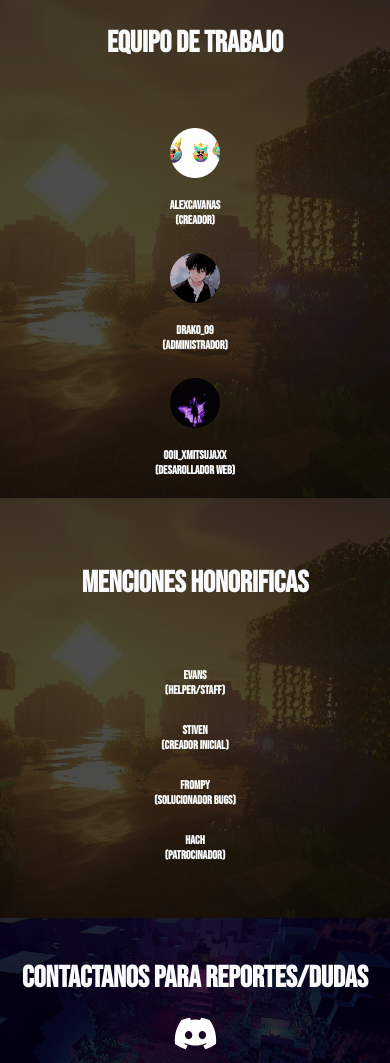
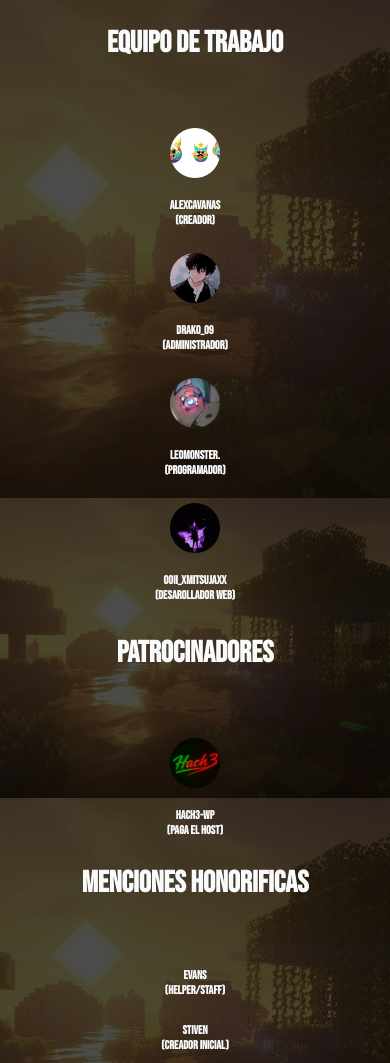
Before and after one commit to EternityRealms/Eternity-Realms, a plain HTML site: page index.html in a window 390 px wide. Shown: the part 462-1525 px from the top of the page. Drawn offline with Linux system fonts and the light colour scheme.

Commit message:
Add files via upload

```diff
--- a/estilos/estilos.css
+++ b/estilos/estilos.css
@@ -201,6 +201,64 @@ text-align: center;
 }
 
 .personas h3{
+    color: #F9FAFC;
+    font-size: 25px;
+
+}
+
+.patrocinadores{
+
+background-image: linear-gradient(
+rgba(0,0,0,0.7),
+rgba(0,0,0,0.7)),
+url(../fondos/fondo2.jpg);
+background-position: center center;
+background-repeat: no-repeat;
+background-size: cover;
+background-attachment: fixed;
+padding: 50px 0;
+height: 500px;
+
+}
+
+.patrocinadores-content{
+text-align: center;
+
+}
+
+.patrocinadores-content h2{
+   font-size: 55px;
+   line-height: 70px;
+   color: #F9FAFC;
+   text-transform: uppercase;
+   margin-bottom: 50px;
+
+}
+
+.patrocinadores-content p{
+    font-size: 18px;
+    color: #F9FAFC;
+    margin-bottom: 50px;
+    padding: 0 100px;
+}
+
+.patrocinadores-personas{
+    display: block;
+    justify-content: space-between;
+    margin-bottom: 50px;
+}
+
+.patros{
+    padding: 0 100px;
+}
+
+.patros img{
+    width: 150px;
+    margin-bottom: 15px;
+
+}
+
+.patros h3{
     color: #F9FAFC;
     font-size: 25px;
 
@@ -424,6 +482,39 @@ background-attachment: fixed;
 
 }
 
+.patrocinadores {
+    padding-top: 120px;
+    height: 300px;
+}
+
+.patrocinadores-content p{
+    padding: 0;
+}
+
+.patrocinadores-content h2{
+    font-size: 30px;
+}
+
+.patrocinadores-content h3{
+    font-size: 12px;
+}
+
+.patrocinadores-personas {
+    flex-direction: column;
+    margin-bottom: 0;
+
+}
+
+.patros {
+    margin-bottom: 25px;
+
+}
+
+.patros img{
+    width: 50px;
+
+}
+
 .honorifico {
 
     height: 420px;
--- a/estilos/server.css
+++ b/estilos/server.css
@@ -161,7 +161,7 @@ color: #913eea;
     background-color: #e8c655;
 }
 
-.equipo{
+.resourcepacks{
 
 background-image: linear-gradient(
 rgba(0,0,0,0.7),
@@ -171,48 +171,60 @@ background-position: center center;
 background-repeat: no-repeat;
 background-size: cover;
 padding: 50px 0;
-height: 380px;
+height: 430px;
 
 }
 
-.equipo-content{
+.resourcepacks-content{
 text-align: center;
 
 }
 
-.equipo-content h2{
+.resourcepacks-content h2{
    font-size: 55px;
    line-height: 70px;
+   color: #F9FAFC;
+   text-transform: uppercase;
+
+
+}
+
+.resourcepacks-content h3{
+   font-size: 20px;
    color: #F9FAFC;
    text-transform: uppercase;
    margin-bottom: 50px;
 
 }
 
-.equipo-content p{
+.mini-logo{
+    height: 15px;
+}
+
+.resourcepacks-links p{
     font-size: 18px;
     color: #F9FAFC;
     margin-bottom: 50px;
     padding: 0 100px;
 }
 
-.equipo-personas{
+.resourcepacks-links{
     display: flex;
     justify-content: space-between;
     margin-bottom: 50px;
 }
 
-.personas{
+.repa{
     padding: 0 100px;
 }
 
-.personas img{
+.repa img{
     width: 60px;
     margin-bottom: 15px;
 
 }
 
-.personas h3{
+.repa h3{
     color: #F9FAFC;
     font-size: 20px;
 
@@ -327,7 +339,7 @@ background-attachment: fixed;
 
  .header-content h1{
 
-    font-size: 25px;
+    font-size: 30px;
 
     }
 
@@ -365,35 +377,35 @@ background-attachment: fixed;
     background-color: #e8c655;
 }
 
-.equipo {
-    height: 700px;
+.resourcepacks {
+    height: 920px;
     padding: 10px;
 }
 
-.equipo-content p{
+.resourcepacks-content p{
     padding: 0;
 }
 
-.equipo-content h2{
+.resourcepacks-content h2{
     font-size: 30px;
 }
 
-.equipo-content h3{
+.resourcepacks-content h3{
     font-size: 12px;
 }
 
-.equipo-personas {
+.resourcepacks-links {
     flex-direction: column;
     margin-bottom: 0;
 
 }
 
-.personas {
+.repa {
     margin-bottom: 25px;
 
 }
 
-.personas img{
+.repa img{
     width: 50px;
 
 }
@@ -402,5 +414,4 @@ background-attachment: fixed;
     font-size: 30px;
 }
 
-
 }
--- a/index.html
+++ b/index.html
@@ -64,12 +64,35 @@
 <h3>Drako_09
 <br>(Administrador)</h3></div>
 
+<div class="personas"><img src="./fondos/leo.png">
+<h3>Leomonster.
+<br>(Programador)</h3></div>
+
 <div class="personas"><img src="./fondos/mitsu.png">
 <h3>00ii_XmitsujaXx
 <br>(Desarollador WEB)</h3></div>
 
 </div>
 
+
+</div>
+
+</main>
+
+<main class="patrocinadores">
+
+<div class="patrocinadores-content container">
+    <h2>patrocinadores</h2>
+
+<div class="patrocinadores-personas">
+
+<div class="patros">
+    <img src="./fondos/hach.png">
+<h3>Hach3-WP
+<br>(Paga el Host)</h3>
+</div>
+
+</div>
 
 </div>
 
@@ -94,16 +117,14 @@
 <h3>Frompy
 <br>(Solucionador bugs)</h3></div>
 
-<div class="hono">
-<h3>Hach
-<br>(Patrocinador)</h3></div>
-
 </div>
 
 
 </div>
 
 </main>
+
+
 
 <footer class="footer">
 
@@ -122,5 +143,4 @@
 
 </body>
 
-
 </html>
```
Also changed, not shown: home/server.html (+9 -9 lines), fondos/hach.png (added).
